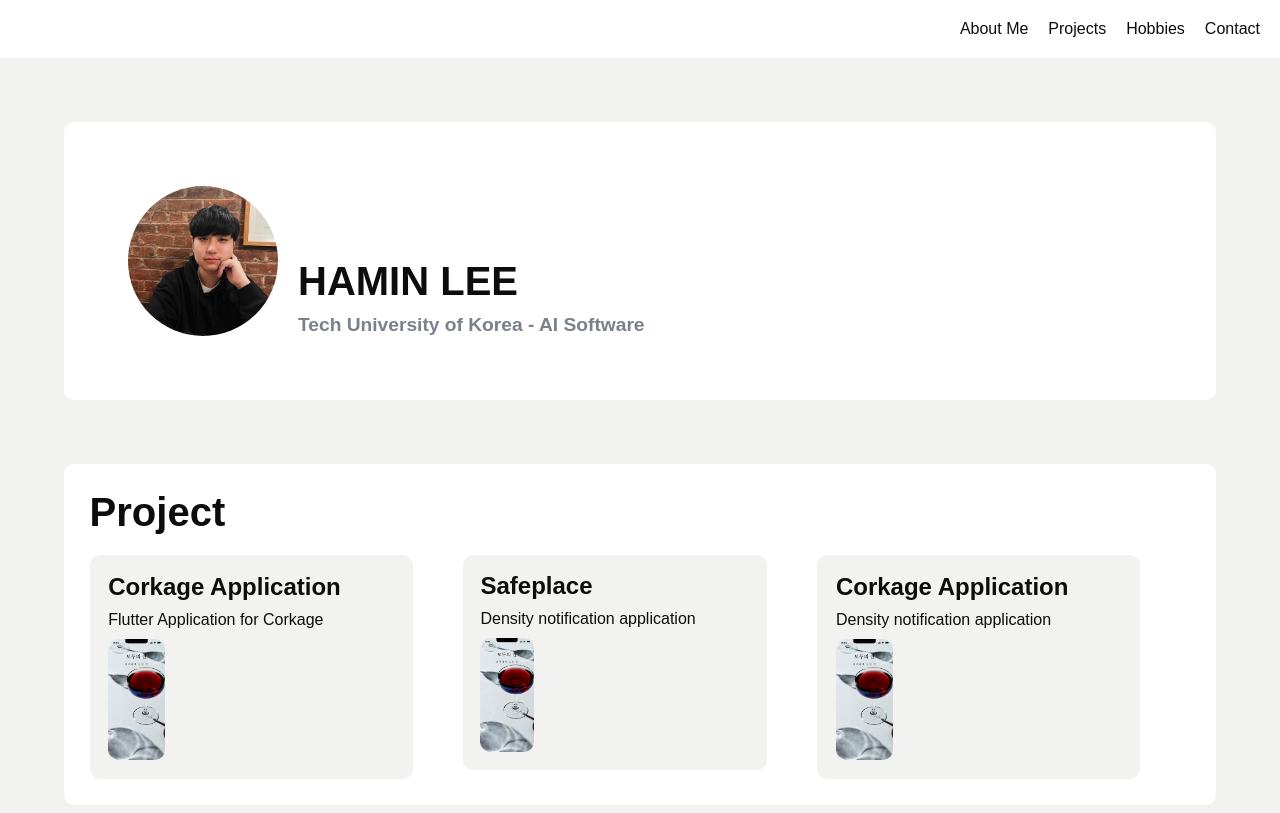
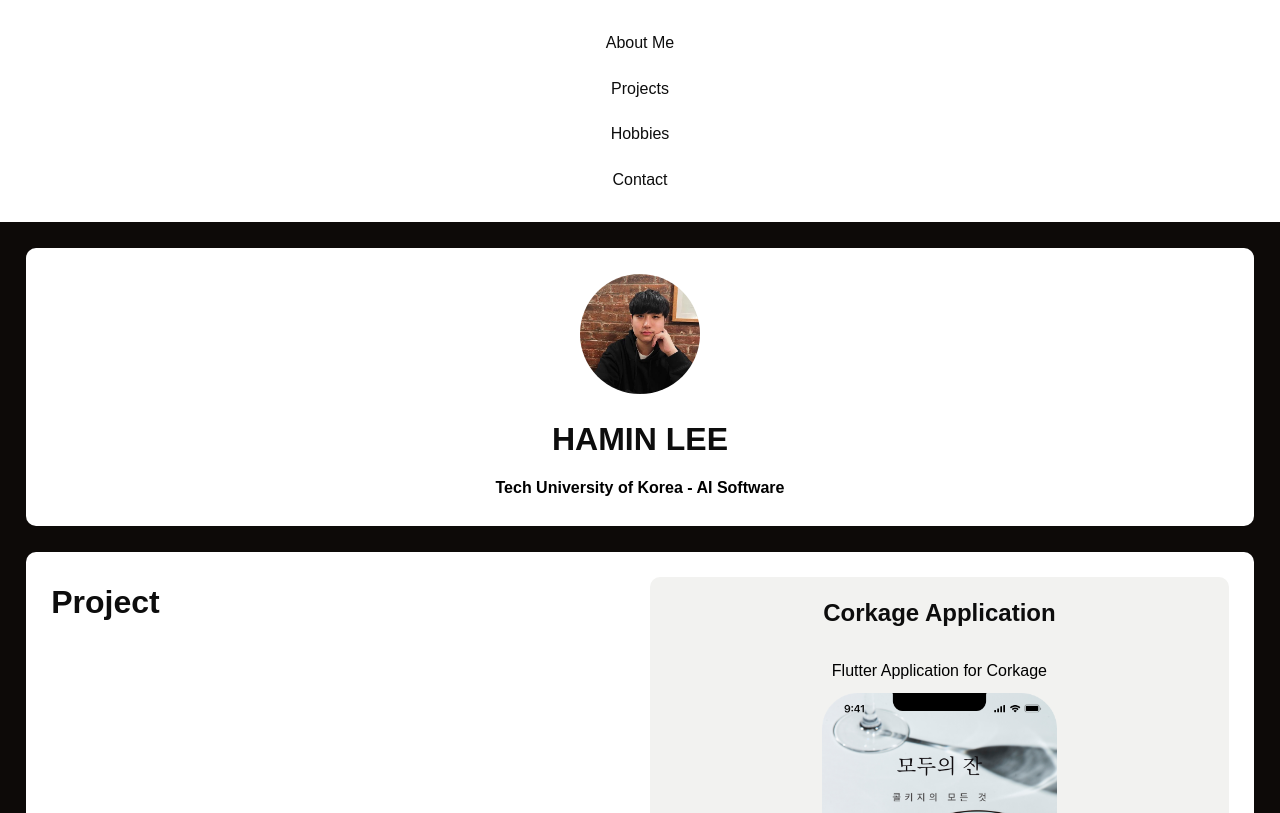
Before and after one commit to haa741123/Portfolio, a Django app: template Portfolio/blog/templates/main.html in a window 1280 px wide. Shown: the top 813 px of the page. Run offline with Django 5.2, Linux system fonts and the light colour scheme; the template is opened without the code that fills it, so the values that code supplies are empty; some libraries are stand-ins or nearby versions; some web fonts are replaced; grey boxes are pictures that could not be loaded.

Commit message:
메인 페이지 V2

```diff
--- a/Portfolio/blog/templates/main.html
+++ b/Portfolio/blog/templates/main.html
@@ -25,6 +25,7 @@
         font-display: swap;
         src: url("./fonts/Eulyoo1945-Regular.otf") format("opentype");
       }
+
       @font-face {
         font-family: "Pretendard";
         font-weight: 600;
@@ -37,7 +38,9 @@
         font-family: "Eulyoo1945", sans-serif;
         margin: 0;
         padding: 0;
-        background-color: #f2f2f0;
+        background-color: #0d0a08;
+        font-size: 16px;
+        line-height: 1.6;
       }
 
       .header {
@@ -46,25 +49,30 @@
         justify-content: flex-end;
         padding: 20px;
         background-color: #fff;
+        transition: all 0.3s ease;
       }
 
       .header a {
         margin-left: 20px;
         text-decoration: none;
         color: #0d0d0d;
+        transition: color 0.3s ease;
       }
 
       .header a:hover {
-        text-decoration: none;
+        color: #79818c;
       }
 
       .main {
         display: flex;
-        align-items: flex-end;
+        flex-direction: column;
+        align-items: center;
+        text-align: center;
         margin: 5%;
         padding: 5%;
         border-radius: 10px;
         background-color: #fff;
+        transition: all 0.3s ease;
       }
 
       .photo {
@@ -75,13 +83,14 @@
         background-size: cover;
         background-position: center;
         background-repeat: no-repeat;
-        margin-right: 20px;
+        margin-bottom: 20px;
+        transition: all 0.3s ease;
       }
 
       .info {
         display: flex;
         flex-direction: column;
-        justify-content: flex-end;
+        align-items: center;
       }
 
       h1 {
@@ -95,47 +104,117 @@
         font-family: Pretendard, sans-serif;
         font-size: 1.2em;
         margin: 0;
-        color: #79818c;
+        color: 0d0d0d;
       }
 
       .description {
         display: grid;
-        align-items: flex-start;
+        grid-template-columns: repeat(auto-fit, minmax(250px, 1fr));
+        gap: 20px;
         margin: 5%;
-        padding: 2%;
+        padding: 5%;
         border-radius: 10px;
         background-color: #fff;
+        transition: all 0.3s ease;
       }
+
       .box {
-        grid-row: 2;
-        align-items: flex-start;
+        align-items: center;
         flex-direction: column;
         display: flex;
         font-family: Pretendard, sans-serif;
-        margin: 10px 50px 0 0;
         padding: 5%;
         border-radius: 10px;
         background-color: #f2f2f0;
-      }
-
-      .box p {
-        position: static;
-        font-size: 1em;
-        margin: 10px 0 0 0;
-        color: #0d0d0d;
+        transition: all 0.3s ease;
       }
 
       .box h2 {
         font-size: 1.5em;
-        margin: 0;
+        margin: 0 0 15px 0;
         color: #0d0d0d;
       }
+
       .box img {
         display: block;
-        width: 20%;
+        width: 100%;
+        max-width: 300px;
         height: auto;
-        margin: 10px 0 0 0;
+        margin: 0 0 10px 0;
         border-radius: 10px;
+        transition: all 0.3s ease;
+        object-fit: cover; /* 추가된 코드 */
+        width: 100%; /* 추가된 코드 */
+        height: 500px; /* 추가된 코드 */
+      }
+
+      .boxcontent {
+        display: flex;
+        flex-direction: column;
+        align-items: center;
+      }
+
+      .boxcontent p {
+        font-size: 1rem;
+        margin: 10px 0;
+        text-align: center;
+      }
+
+      .button {
+        margin: 20px 0;
+      }
+
+      .button a {
+        text-decoration: none;
+        color: #fff;
+        background-color: black;
+        padding: 10px 100px;
+        border-radius: 5px;
+        transition: all 0.3s ease;
+      }
+
+      .button a:hover {
+        background-color: #333;
+      }
+
+      #page-container {
+        opacity: 1;
+        transition: opacity 0.5s ease-in-out;
+      }
+
+      #page-container.fade-out {
+        opacity: 0;
+      }
+
+      #map {
+        height: 400px;
+        width: 100%;
+        border-radius: 10px;
+        overflow: hidden;
+      }
+
+      @media screen and (max-width: 1300px) {
+        .main,
+        .description {
+          margin: 2%;
+          padding: 2%;
+        }
+
+        .box {
+          padding: 2%;
+        }
+      }
+
+      @media screen and (max-width: 1024px) {
+        .main,
+        .description {
+          margin: 3%;
+          padding: 3%;
+        }
+
+        .box {
+          padding: 3%;
+        }
       }
 
       @media screen and (max-width: 768px) {
@@ -148,19 +227,65 @@
           margin: 10px 0;
         }
 
-        .main {
-          flex-direction: column;
-          align-items: center;
-          text-align: center;
+        h1 {
+          font-size: 2em;
+        }
+
+        h2 {
+          font-size: 1em;
         }
 
         .photo {
-          margin-right: 0;
-          margin-bottom: 20px;
+          width: 120px;
+          height: 120px;
         }
 
-        .info {
+        .button a {
+          padding: 10px 50px;
+        }
+      }
+
+      @media screen and (max-width: 480px) {
+        body {
+          font-size: 14px;
+        }
+
+        .main,
+        .description {
+          margin: 2%;
+          padding: 2%;
+        }
+
+        h1 {
+          font-size: 1.8em;
+        }
+
+        h2 {
+          font-size: 0.9em;
+        }
+
+        .box {
+          padding: 3%;
+        }
+
+        .photo {
+          width: 100px;
+          height: 100px;
+        }
+
+        .button a {
+          padding: 8px 30px;
+        }
+      }
+
+      @media screen and (max-width: 1350px) and (min-width: 940px) {
+        .header {
+          flex-direction: column;
           align-items: center;
+        }
+
+        .header a {
+          margin: 10px 0;
         }
 
         h1 {
@@ -170,35 +295,23 @@
         h2 {
           font-size: 1em;
         }
-      }
 
-      @media screen and (max-width: 480px) {
-        .main,
-        .description {
-          margin: 5%;
-          padding: 5%;
+        .photo {
+          width: 120px;
+          height: 120px;
         }
 
-        h1 {
-          font-size: 1.8em;
+        .button a {
+          padding: 10px 50px;
         }
 
-        h2 {
-          font-size: 0.9em;
+        .box {
+          padding: 3%;
         }
-      }
 
-      #page-container {
-        opacity: 1;
-        transition: opacity 0.5s ease-in-out;
-      }
-
-      #page-container.fade-out {
-        opacity: 0;
-      }
-      #map {
-        height: 400px;
-        width: 100%;
+        .description {
+          grid-template-columns: repeat(2, 1fr);
+        }
       }
     </style>
   </head>
@@ -221,23 +334,45 @@
         <h1>Project</h1>
         <div class="box">
           <h2>Corkage Application</h2>
-          <p>Flutter Application for Corkage</p>
-          <img src="./static/photo/corkage.png" alt="Project 1" />
-        </div>
-        <div class="box">
-          <h2>Safeplace</h2>
-          <p>Density notification application</p>
-          <img src="./static/photo/corkage.png" alt="Project 1" />
+          <div class="boxcontent">
+            <p>Flutter Application for Corkage</p>
+            <img src="./static/photo/corkage.png" alt="Project 1" />
+            <div>
+              <div class="button">
+                <a href="">More</a>
+              </div>
+            </div>
+          </div>
         </div>
         <div class="box">
           <h2>Corkage Application</h2>
-          <p>Density notification application</p>
-          <img src="./static/photo/corkage.png" alt="Project 1" />
+          <p>Flutter Application for Corkage</p>
+          <div class="boxcontent">
+            <img src="./static/photo/safeplace.png" alt="Project 1" />
+            <div>
+              <div class="button">
+                <a href="">More</a>
+              </div>
+            </div>
+          </div>
+        </div>
+        <div class="box">
+          <h2>Corkage Application</h2>
+          <p>Flutter Application for Corkage</p>
+          <div class="boxcontent">
+            <img src="./static/photo/corkage.png" alt="Project 1" />
+            <div>
+              <div class="button">
+                <a href="">More</a>
+              </div>
+            </div>
+          </div>
         </div>
       </div>
       <div class="description">
         <div id="map"></div>
         <script src="./static/js/map.js"></script>
+        <script src="./static/js/discription.js"></script>
       </div>
     </div>
   </body>
```
Also changed, not shown: Portfolio/blog/templates/static/photo/safeplace.png (added).
